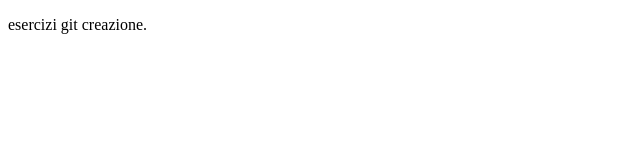
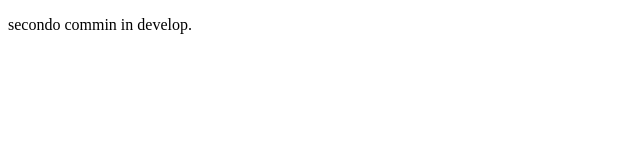
Before and after one commit to patridan/esercizio-, a plain HTML site: page index.html in a window 1280 px wide. Shown: the full height of the page, 0-640 px from the left. Drawn offline with Linux system fonts and the light colour scheme.

Commit message:
secondo commit

```diff
--- a/index.html
+++ b/index.html
@@ -6,7 +6,7 @@
     <title>esercizio  del 17.11 </title>
 </head>
 <body>
-    <p> esercizi git creazione. </p>
+    <p>  secondo commin in develop. </p>
 
 </body>
 </html>
```
